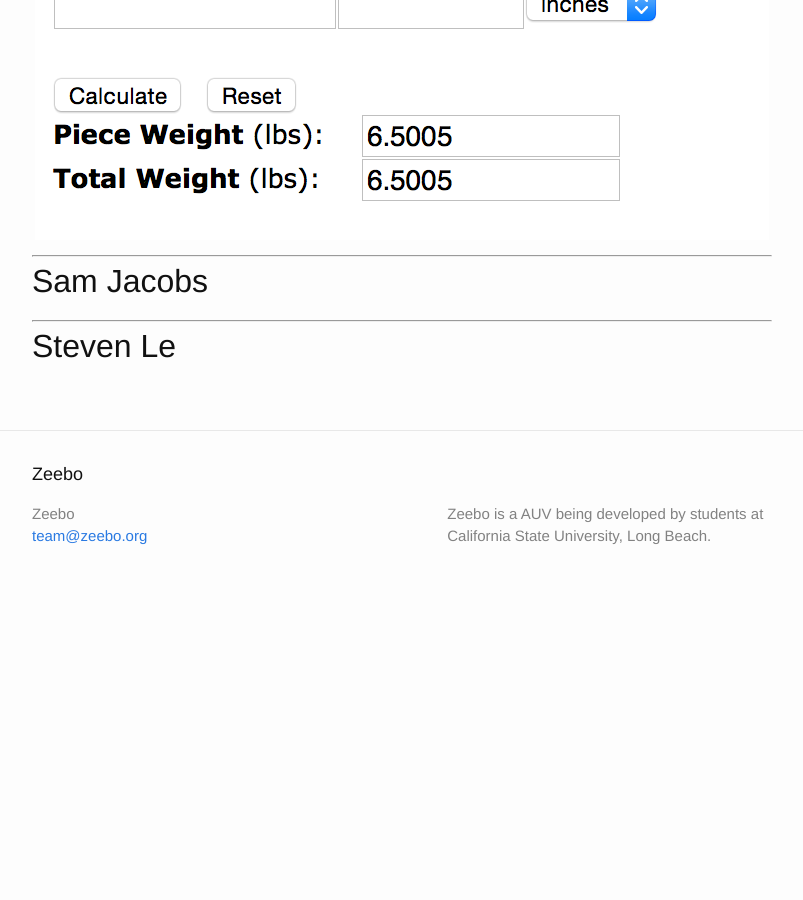
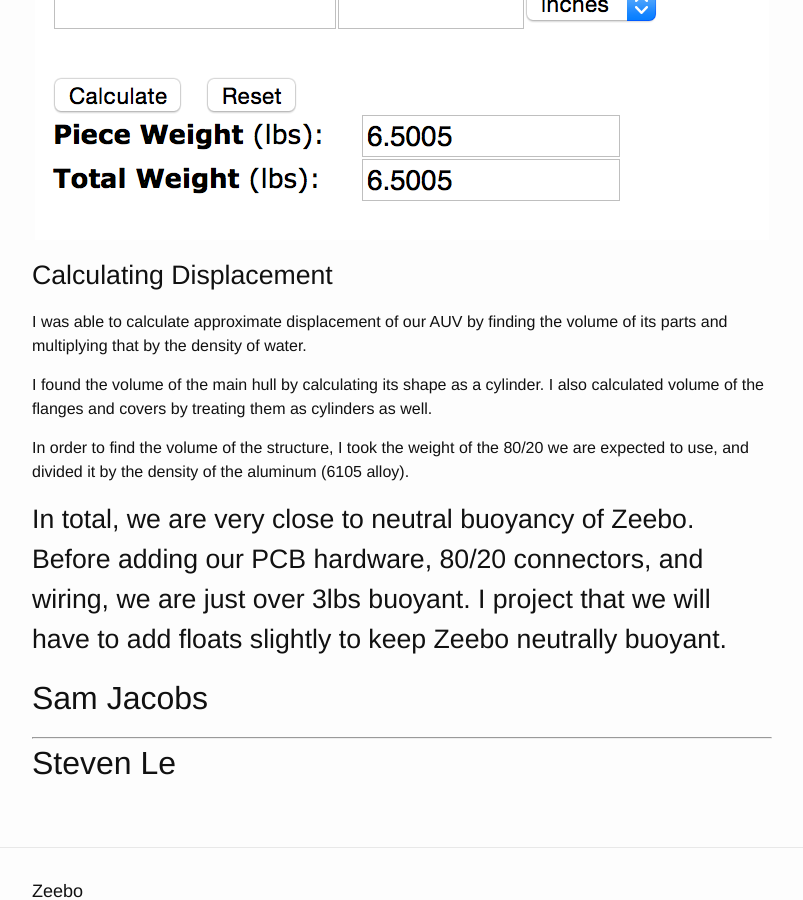
Before and after one commit to vartan/Xeebo, a Jekyll site: the page built from _posts/2015-03-06-weekly-report-7.md, in a window 1280 px wide and 900 px high, scrolled down 4174 px. Shown: the whole window, without its empty margins (238-1041 px from the left). Built offline with Jekyll 4.4.1, drawn with Linux system fonts in a browser that asks for light colours; comment, search, counter and statistics services are not loaded; before the commit the page ends 4782 px from its top, so only the background shows below that.

Commit message:
adding information for my post

```diff
--- a/_posts/2015-03-06-weekly-report-7.md
+++ b/_posts/2015-03-06-weekly-report-7.md
@@ -21,9 +21,15 @@
  You can see my work in the spreadsheet below.
 
 <div id="iframehere"></div>
+<script>
+//workaround because github/jekyll won't let me put an
+//iframe directly into the html.
+    document.getElementById("iframehere").innerHTML = "<iframe width='100%' height='600px' frameborder='0' src='https://docs.google.com/spreadsheets/d/1r5tAl0xX0g0Y5hXtF5OFBNnbssQBHQ7P4RdQyiwTomY/edit?usp=sharing&single=true&gid=0&output=html'>test</iframe>";
+</script>
 
 ##Calculating the weight of our components:
 Some of our components we were able to pull weights off of datasheets. This included most of the electronic components, visible in rows 4-9. The rest of the items, however, had to be calculated.
+
 ###Aluminum Pieces
 Luckily, for the aluminum pieces we have, I was able to find an online calculator which calculated the weight of each of our pieces easily.
 
@@ -37,10 +43,17 @@
 **Aluminum cover**
 ![aluminum cover](/images/weight_cover.png)
 
-<script>
-    document.getElementById("iframehere").innerHTML = "<iframe width='100%' height='600px' frameborder='0' src='https://docs.google.com/spreadsheets/d/1r5tAl0xX0g0Y5hXtF5OFBNnbssQBHQ7P4RdQyiwTomY/edit?usp=sharing&single=true&gid=0&output=html'>test</iframe>";
-</script>
 
+##Calculating Displacement
+I was able to calculate approximate displacement of our AUV by
+finding the volume of its parts and multiplying that by the density
+of water.
+
+I found the volume of the main hull by calculating its shape as a cylinder. I also calculated volume of the flanges and covers by treating them as cylinders as well.
+
+In order to find the volume of the structure, I took the weight of the 80/20 we are expected to use, and divided it by the density of the aluminum (6105 alloy).
+
+In total, we are very close to neutral buoyancy of Zeebo. Before adding our PCB hardware, 80/20 connectors, and wiring, we are just over 3lbs buoyant. I project that we will have to add floats slightly to keep Zeebo neutrally buoyant.
 ---
 
 #Sam Jacobs
```
